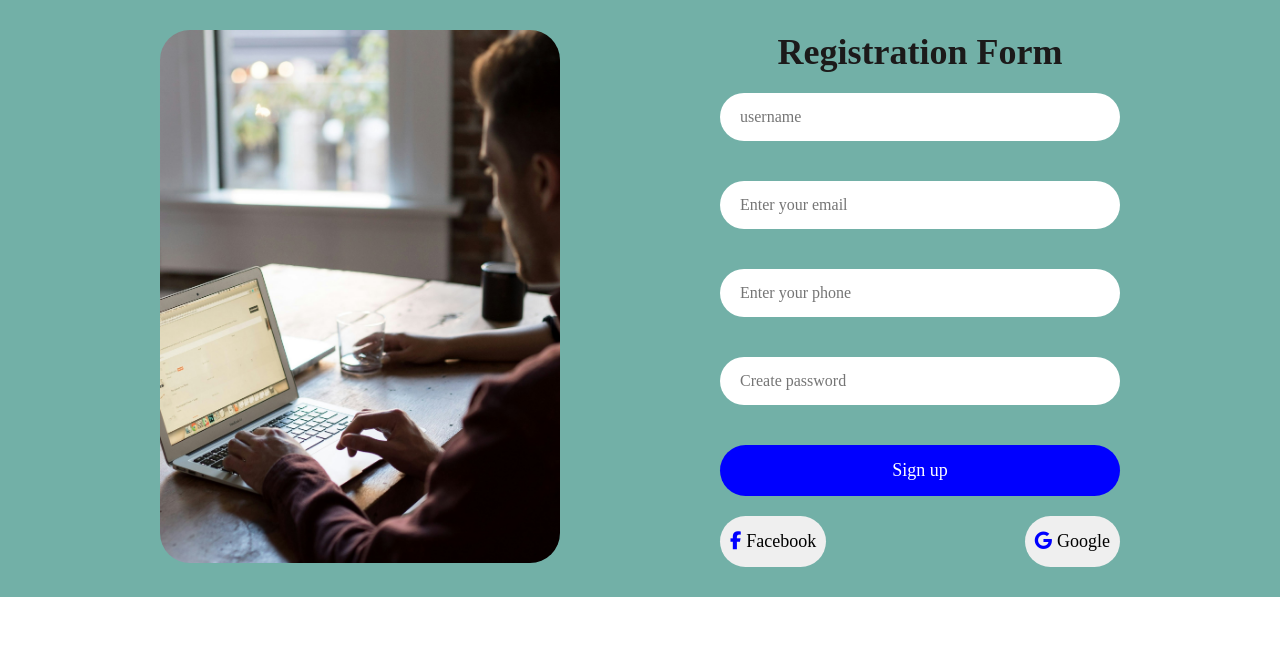
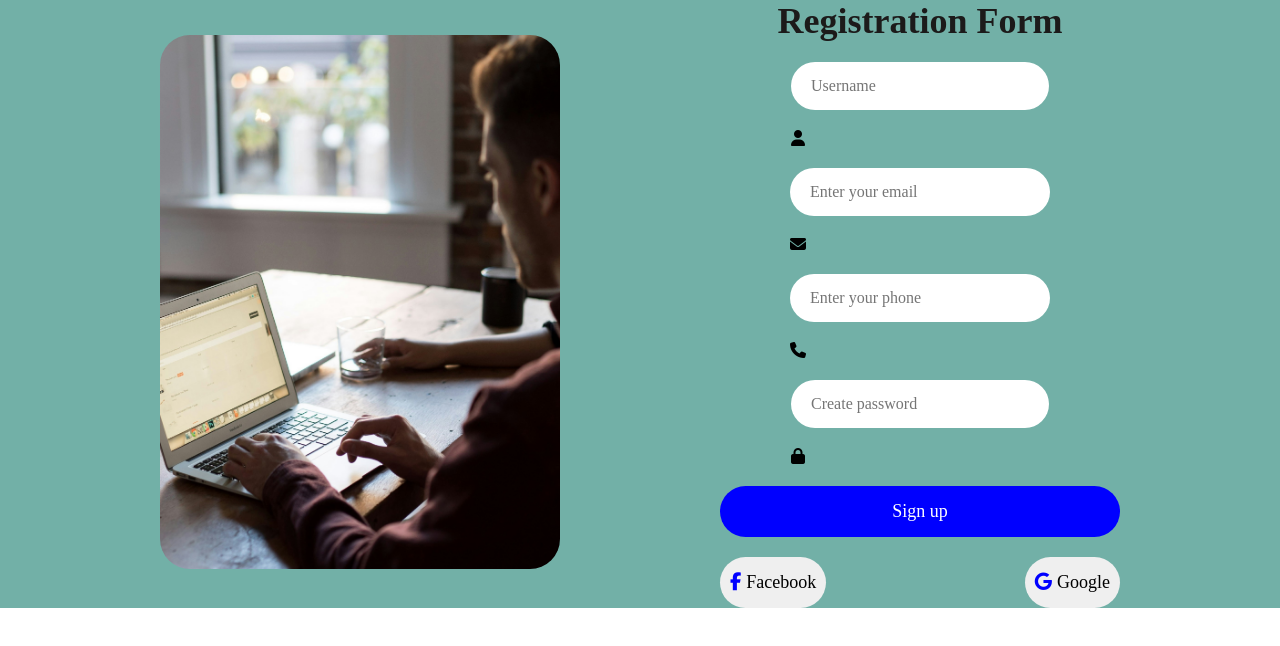
Before and after one commit to Vikasdhillo12/registration-form, a plain HTML site: page index.html in a window 1280 px wide. Drawn offline with Linux system fonts and the light colour scheme; a web font is replaced by a local one.

Commit message:
index.html

```diff
--- a/index.html
+++ b/index.html
@@ -16,10 +16,22 @@
         </div>
         <div class="ip">
             <h2>Registration Form</h2>
-            <input type="text" placeholder="username">
-            <input type="email" placeholder="Enter your email">
-            <input type="number" placeholder="Enter your phone">
-            <input type="password" placeholder="Create password">
+            <div class="input-box">
+                <input type="text" placeholder="Username">
+                <i class="fa-solid fa-user"></i>
+            </div>
+            <div class="input-box">
+                <input type="email" placeholder="Enter your email">
+                <i class="fa-solid fa-envelope"></i>
+            </div>
+            <div class="input-box">
+                <input type="number" placeholder="Enter your phone">
+                <i class="fa-solid fa-phone"></i>
+            </div>
+            <div class="input-box">
+                <input type="password" placeholder="Create password">
+                <i class="fa-solid fa-lock"></i>
+            </div>
             <button class="signup">Sign up</button>
             <div class="buttons">
                 <button class="fb"><i class="fa-brands fa-facebook-f"></i>Facebook</button>
```
